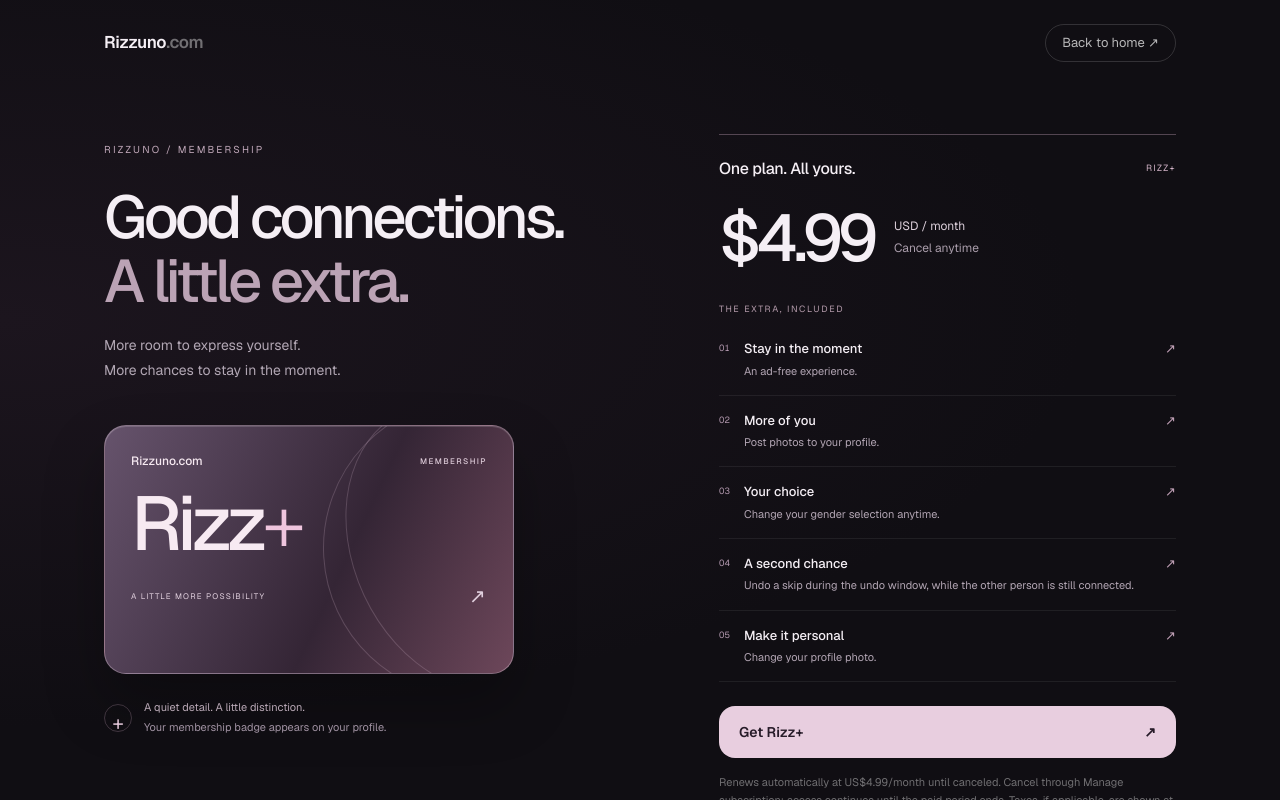
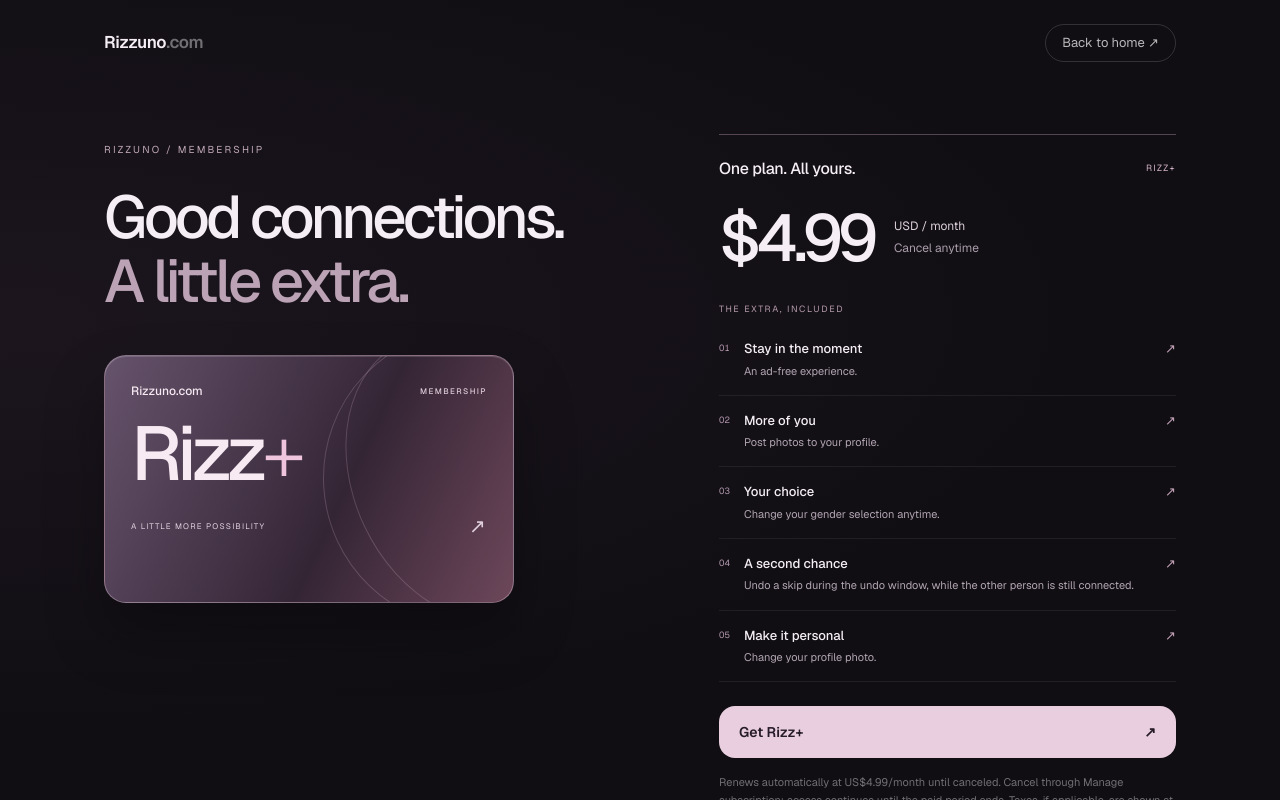
Before and after one commit to xelite54/rizzuno, a Next.js app: page /rizz-plus in a window 1280 px wide. Built offline with nearby package versions, Linux system fonts and the light colour scheme; no server answers.

Commit message:
Add Rizz+ subscription features

```diff
--- a/app/rizz-plus/page.tsx
+++ b/app/rizz-plus/page.tsx
@@ -53,13 +53,11 @@ export default function RizzPlusPage() {
         <section className={styles.story}>
           <p className={styles.eyebrow}>Rizzuno / Membership</p>
           <h1 className={styles.headline}>Good connections.<br /><span>A little extra.</span></h1>
-          <p className={styles.intro}>More room to express yourself.<br />More chances to stay in the moment.</p>
           <div className={styles.pass} aria-label="Rizz+ membership pass preview">
             <div className={styles.passTop}><span>Rizzuno.com</span><span>MEMBERSHIP</span></div>
             <div className={styles.passName}>Rizz<span>+</span></div>
             <div className={styles.passBottom}><span>{active ? "YOU’RE ONE OF US" : "A LITTLE MORE POSSIBILITY"}</span><span aria-hidden="true">↗</span></div>
           </div>
-          <div className={styles.signature}><span aria-hidden="true">+</span><p>A quiet detail. A little distinction.<br /><span>Your membership badge appears on your profile.</span></p></div>
         </section>
         <section className={styles.details} aria-labelledby="membership-heading">
           <div className={styles.planHeading}><h2 id="membership-heading">{active ? "Your membership" : "One plan. All yours."}</h2><span>{active ? "ACTIVE +" : "RIZZ+"}</span></div>
```
